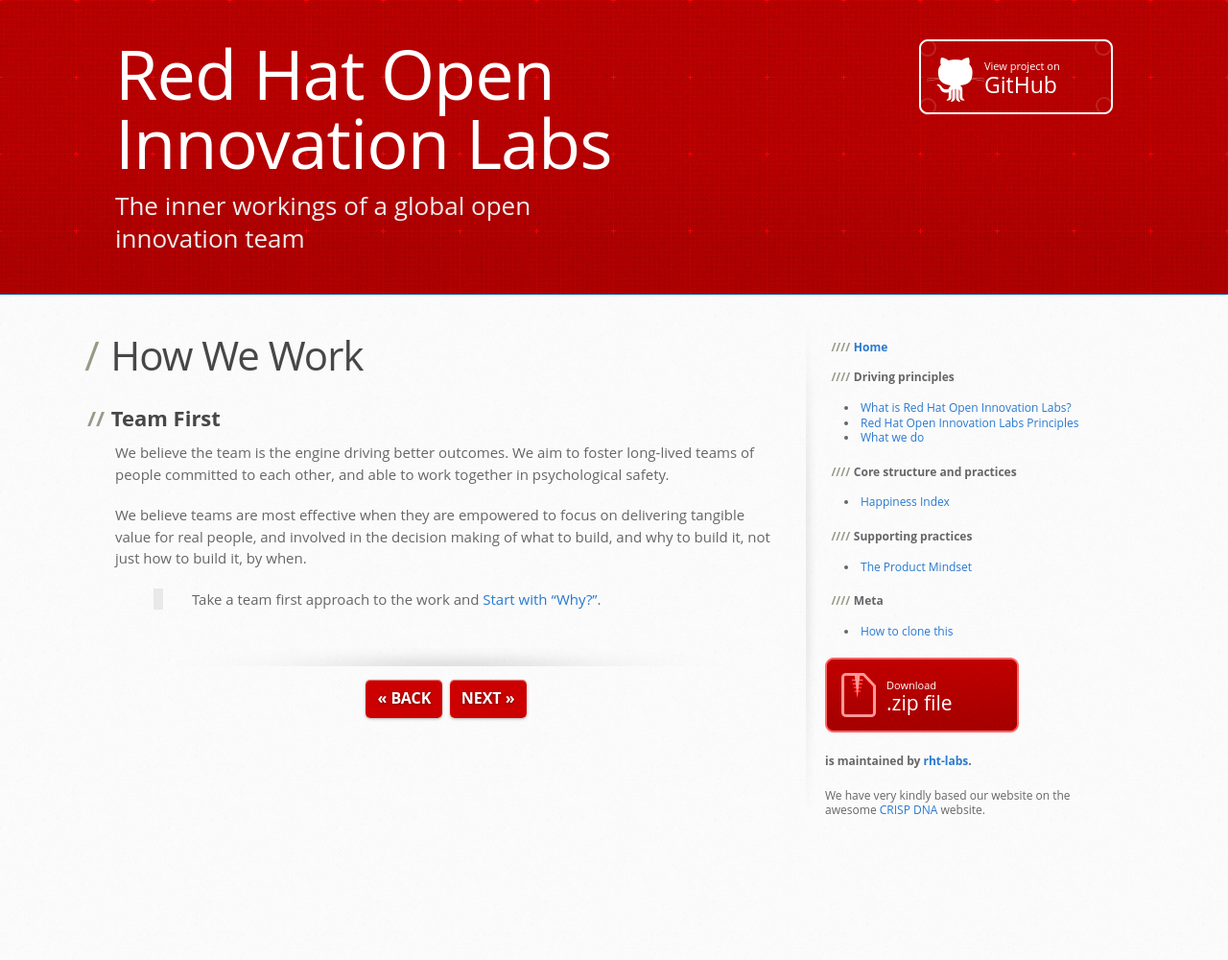
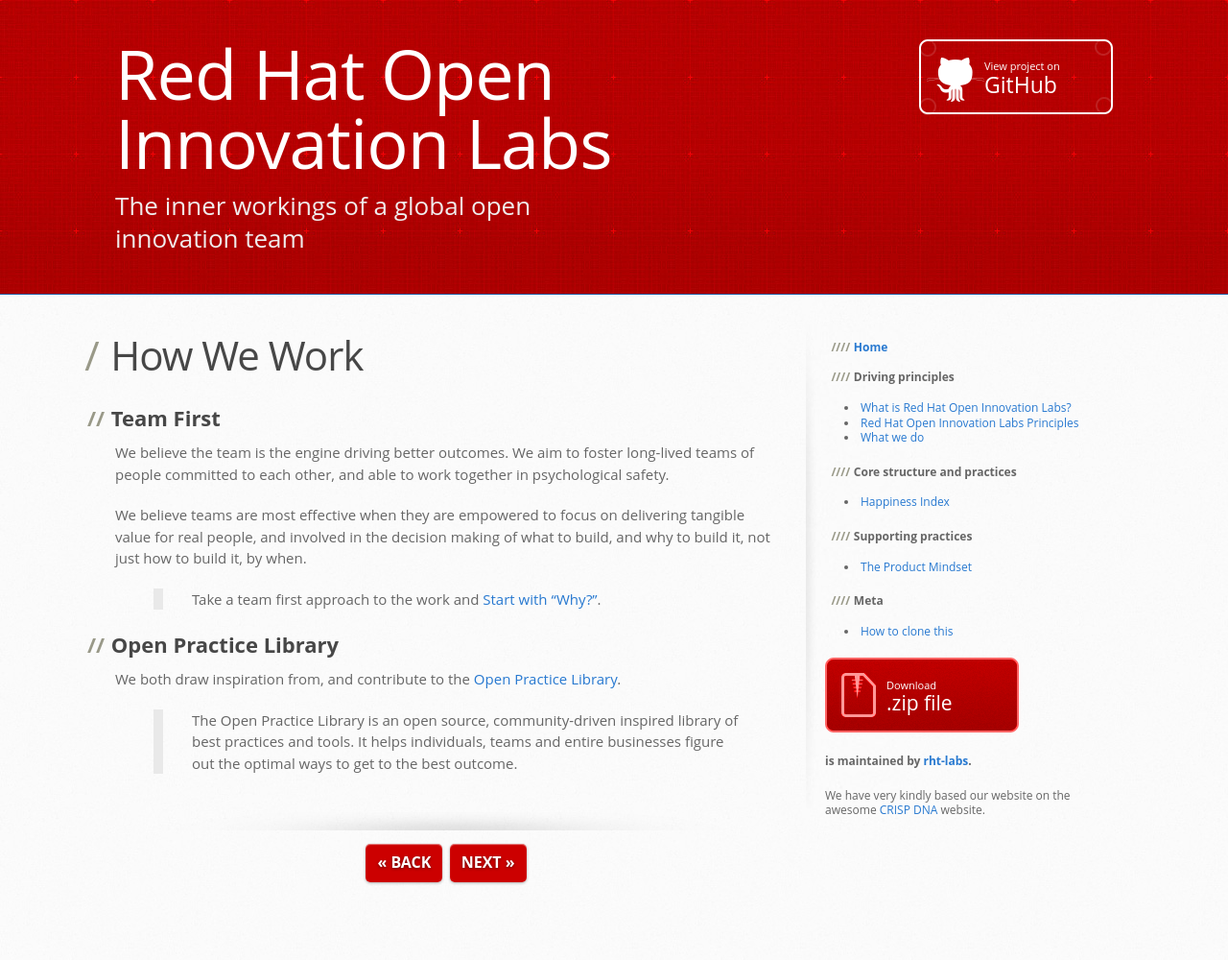
Before and after one commit to rht-labs/rht-labs.github.io, a Jekyll site: the page built from _docs/how-we-work.md, in a window 1280 px wide. Shown: the whole page at 96% size. Built offline with Jekyll 4.4.1, drawn with Linux system fonts in a browser that asks for light colours; before the commit the page ends 962 px from its top, so only the background shows below that.

Commit message:
Updates how-we-work.md to include ref to OPL

```diff
--- a/_docs/how-we-work.md
+++ b/_docs/how-we-work.md
@@ -15,3 +15,9 @@
 We believe teams are most effective when they are empowered to focus on delivering tangible value for real people, and involved in the decision making of what to build, and why to build it, not just how to build it, by when.
 
 > Take a team first approach to the work and [Start with "Why?"](https://openpracticelibrary.com/practice/start-with-why/).
+
+Open Practice Library
+--------------------------
+
+We both draw inspiration from, and contribute to the [Open Practice Library](https://openpracticelibrary.com).
+> The Open Practice Library is an open source, community-driven inspired library of best practices and tools. It helps individuals, teams and entire businesses figure out the optimal ways to get to the best outcome.
```
